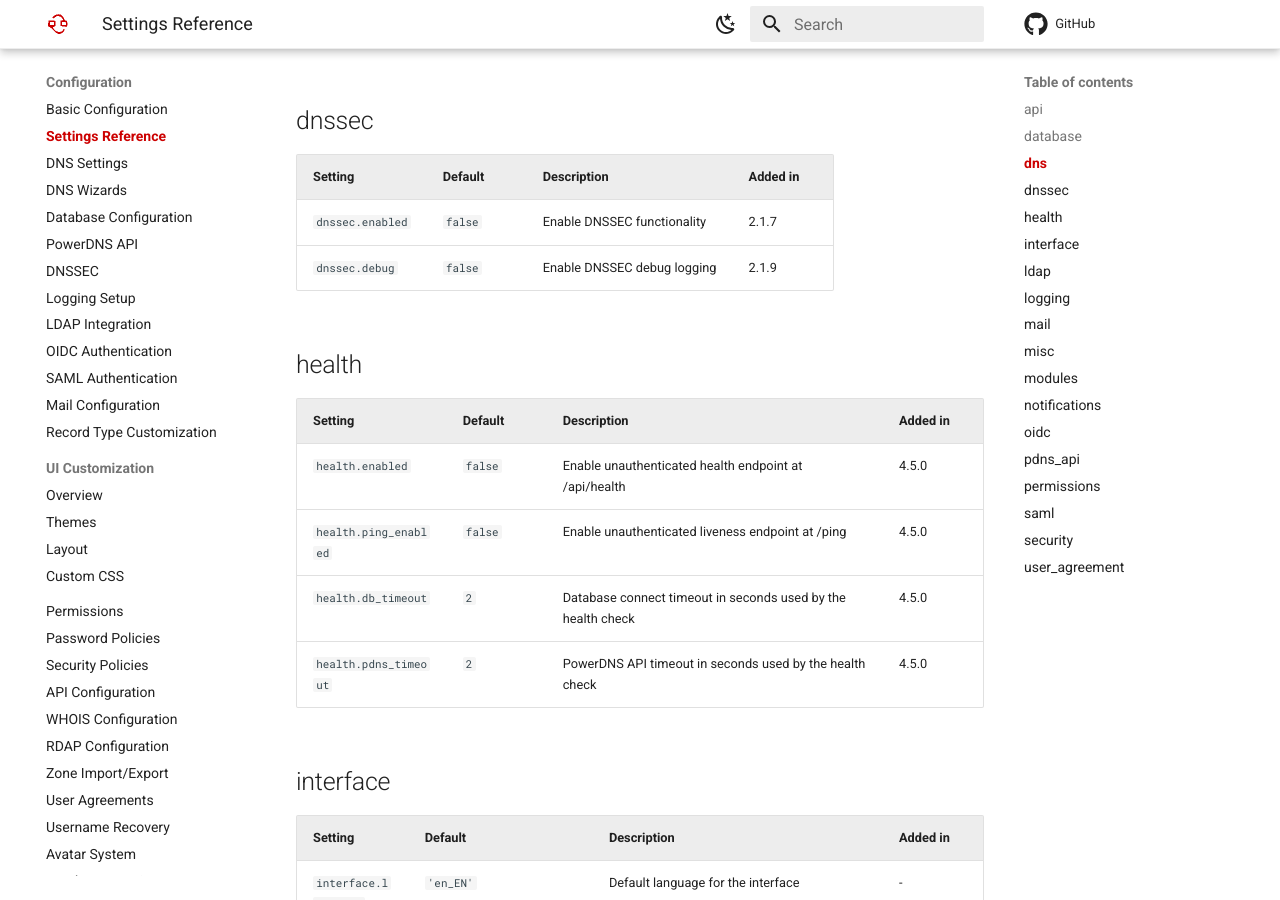
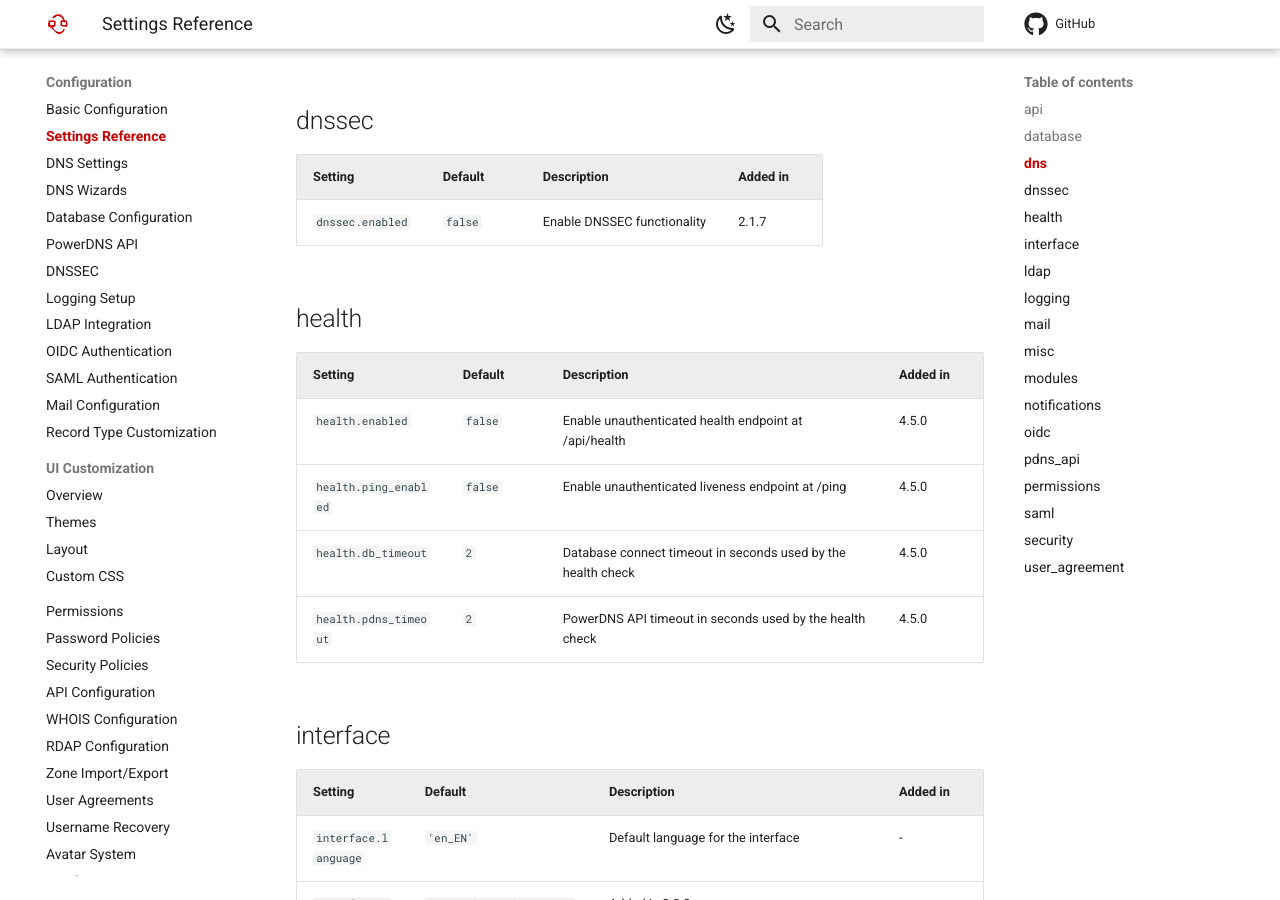
Before and after one commit to poweradmin/poweradmin-docs, an MkDocs documentation site: the page built from docs/configuration/settings-reference.md, in a window 1280 px wide and 900 px high, scrolled down 3887 px. Built offline with MkDocs 1.6.1 and Material for MkDocs 9.7.7, drawn with Linux system fonts in a browser that asks for light colours; comment, search, counter and statistics services are not loaded.

Commit message:
docs(configuration): regenerate the settings reference without dnssec.debug

```diff
--- a/docs/configuration/settings-reference.md
+++ b/docs/configuration/settings-reference.md
@@ -81,7 +81,6 @@ Override any of them in `config/settings.php`; see [Basic Configuration](basic.m
 | Setting | Default | Description | Added in |
 |---|---|---|---|
 | `dnssec.enabled` {#setting-dnssec-enabled} | `false` | Enable DNSSEC functionality | 2.1.7 |
-| `dnssec.debug` {#setting-dnssec-debug} | `false` | Enable DNSSEC debug logging | 2.1.9 |
 
 ## health
 
```
